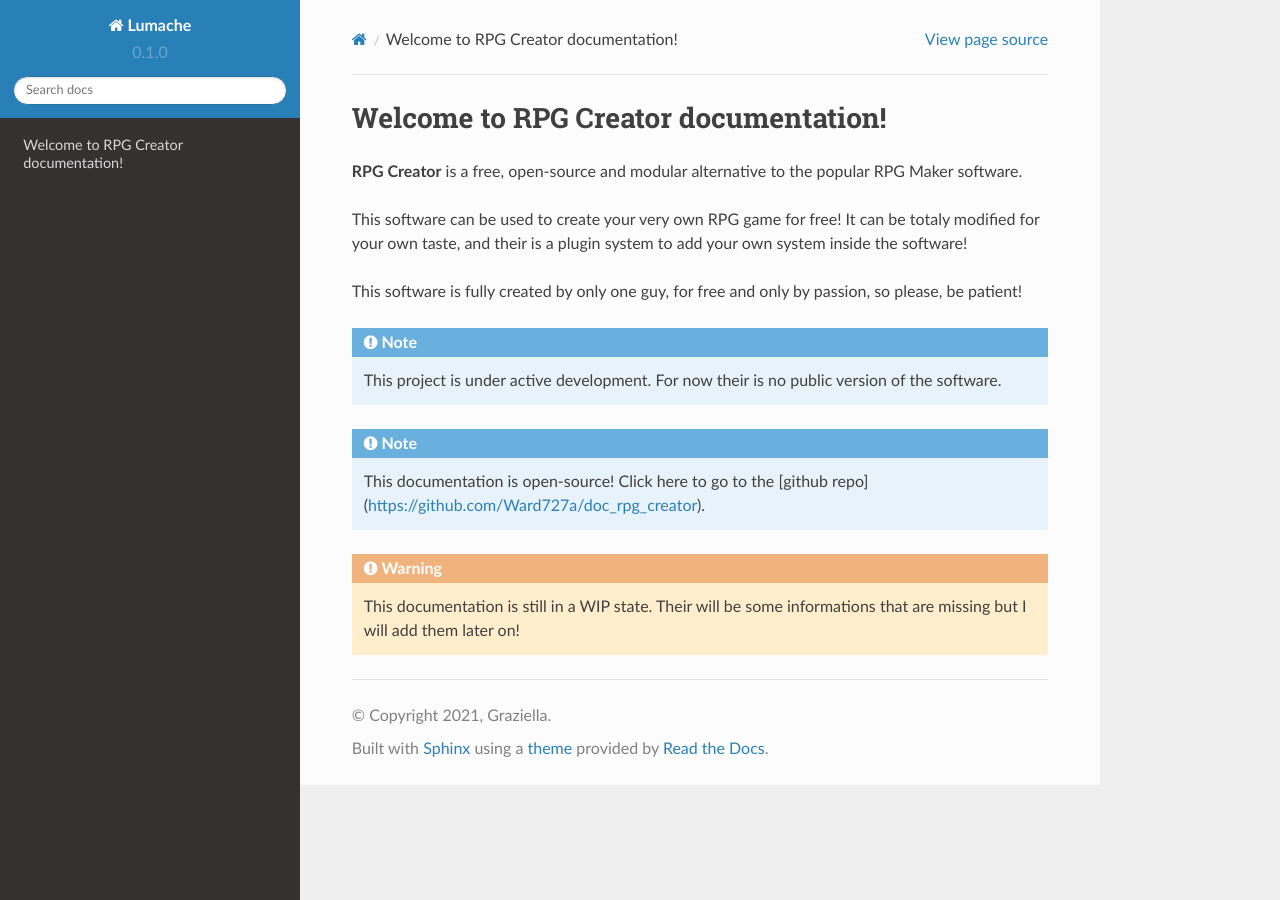
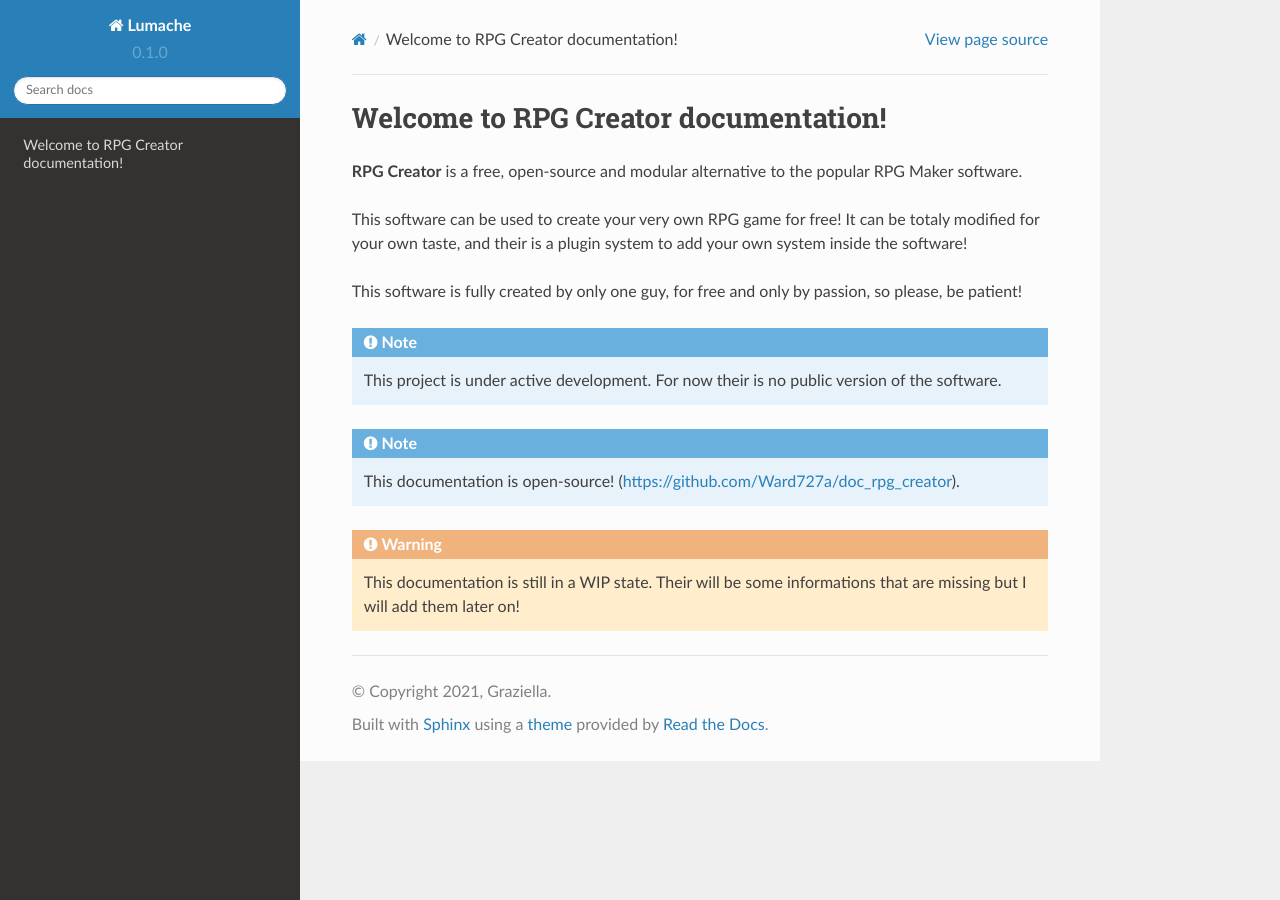
Before and after one commit to Ward727a/doc_rpg_creator, a Sphinx documentation site: the page built from docs/source/index.rst, in a window 1280 px wide. Built offline with Sphinx 7.4.7 and the Read the Docs theme 2.0.0, drawn with Linux system fonts in a browser that asks for light colours.

Commit message:
Update index.rst

```diff
--- a/docs/source/index.rst
+++ b/docs/source/index.rst
@@ -13,7 +13,7 @@ This software is fully created by only one guy, for free and only by passion, so
 
 .. note::
 
-   This documentation is open-source! Click here to go to the [github repo](https://github.com/Ward727a/doc_rpg_creator).
+   This documentation is open-source! (https://github.com/Ward727a/doc_rpg_creator).
 
 .. warning::
 
```
